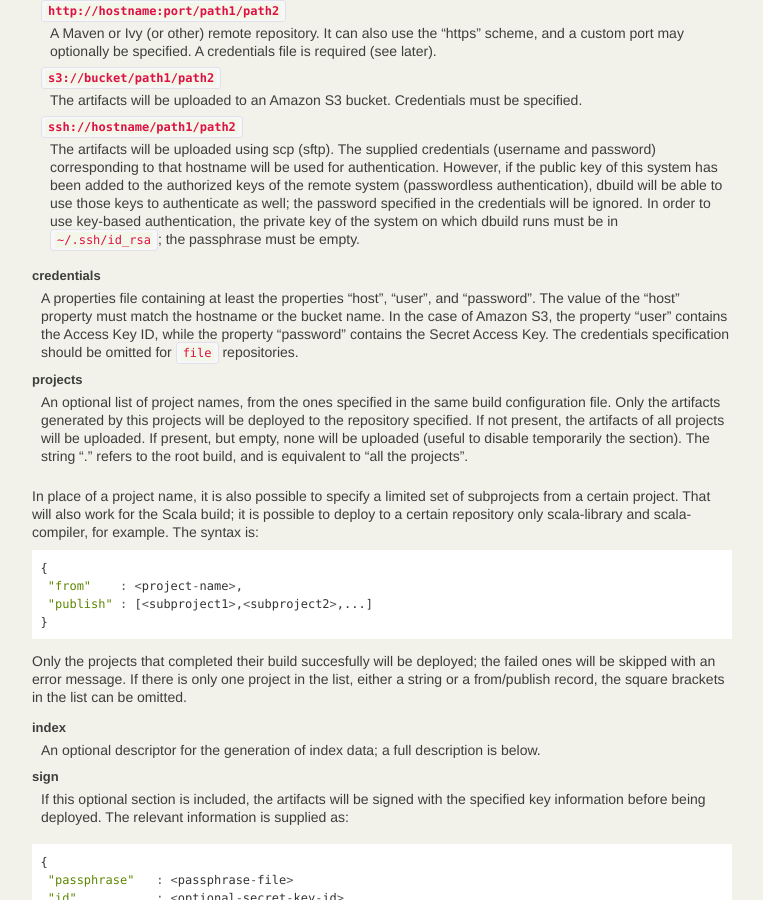
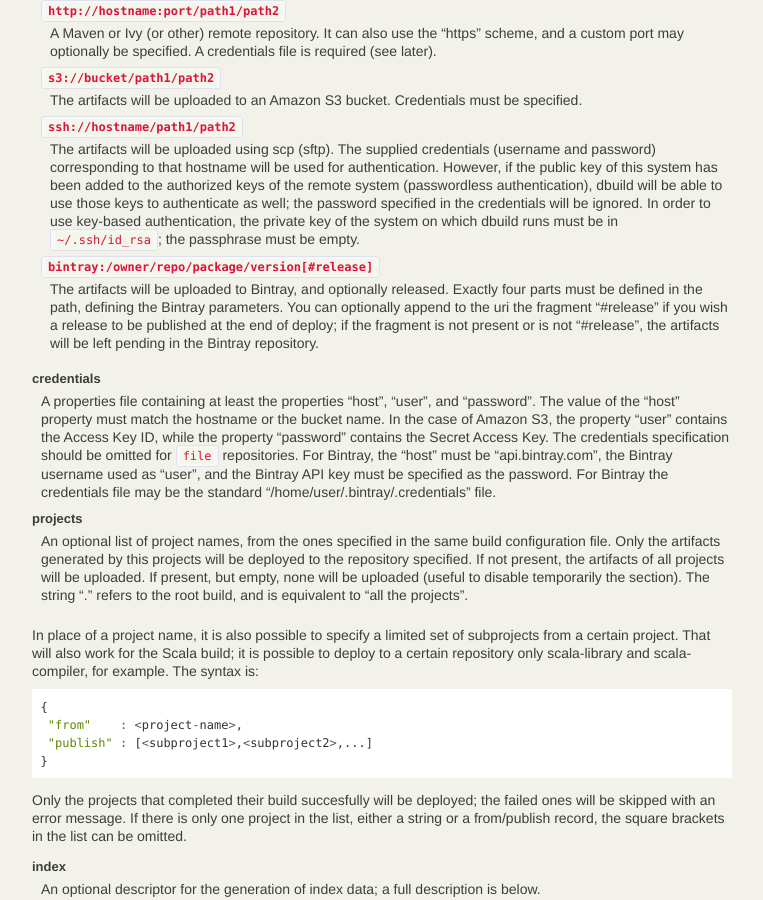
Before and after one commit to lightbend-labs/dbuild, a Sphinx documentation site: the page built from docs/src/sphinx/deploy.rst, in a window 1280 px wide and 900 px high, scrolled down 807 px. Shown: the whole window, without its empty margins (138-901 px from the left). Built offline with Sphinx 7.4.7, drawn with Linux system fonts in a browser that asks for light colours.

Commit message:
Docs for the bintray deploy feature.

```diff
--- a/docs/src/sphinx/deploy.rst
+++ b/docs/src/sphinx/deploy.rst
@@ -57,12 +57,21 @@ repository-uri
     In order to use key-based authentication, the private key of the system on which
     dbuild runs must be in ``~/.ssh/id_rsa``; the passphrase must be empty.
 
+  ``bintray:/owner/repo/package/version[#release]``
+    The artifacts will be uploaded to Bintray, and optionally released. Exactly four parts
+    must be defined in the path, defining the Bintray parameters. You can optionally
+    append to the uri the fragment "#release" if you wish a release to be published
+    at the end of deploy; if the fragment is not present or is not "#release", the
+    artifacts will be left pending in the Bintray repository.
+
 credentials
   A properties file containing at least the properties "host", "user", and "password". The
   value of the "host" property must match the hostname or the bucket name. In the case of
   Amazon S3, the property "user" contains the Access Key ID, while the property "password"
   contains the Secret Access Key. The credentials specification should be omitted for ``file``
-  repositories.
+  repositories. For Bintray, the "host" must be "api.bintray.com", the Bintray username used
+  as "user", and the Bintray API key must be specified as the password. For Bintray the
+  credentials file may be the standard "/home/user/.bintray/.credentials" file.
 
 projects
   An optional list of project names, from the ones specified in the same build configuration file.
```
